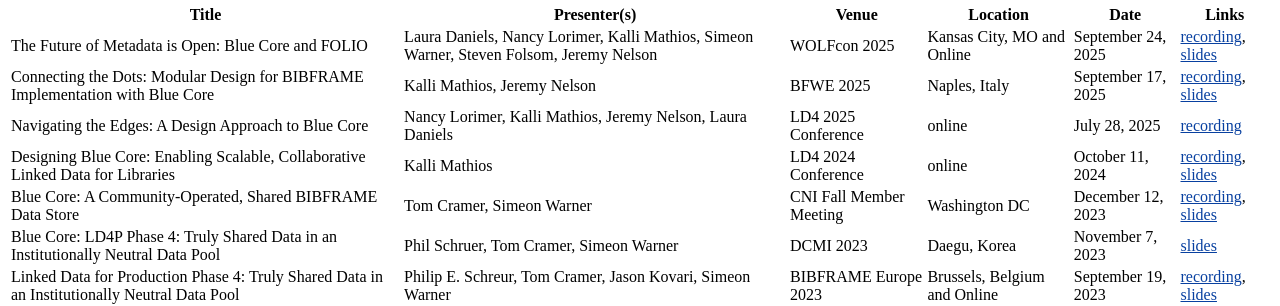
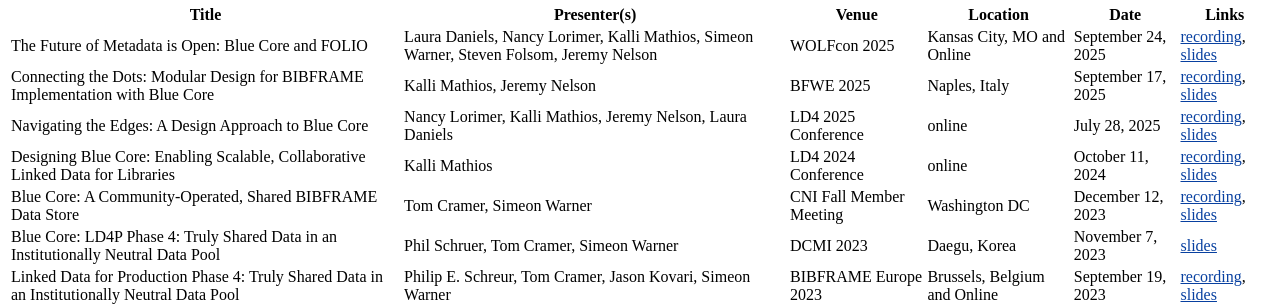
Before and after one commit to blue-core-lod/bluecore_info, a Jekyll site: the page built from index.md, in a window 1280 px wide. Shown: the part 739-1045 px from the top of the page. Built offline with Jekyll 4.4.1, drawn with Linux system fonts in a browser that asks for light colours; our own code applies the rules of GitHub Pages for plain Markdown files; comment, search, counter and statistics services are not loaded.

Commit message:
Add slides link

```diff
--- a/index.md
+++ b/index.md
@@ -22,7 +22,7 @@ Blue Core will be more successful and able to grow if there are other ways to en
 | ----- | ------------ | ----- | -------- | ---- | ----- |
 | The Future of Metadata is Open: Blue Core and FOLIO | Laura Daniels, Nancy Lorimer, Kalli Mathios, Simeon Warner, Steven Folsom, Jeremy Nelson | WOLFcon 2025 | Kansas City, MO and Online | September 24, 2025 | [recording](https://www.youtube.com/watch?v=GF0ITIpXCtk&list=PLMocoPoiGkwcUSiOjdssz_2iXrYwf7cR4&index=52&pp=iAQB0gcJCfwJAYcqIYzv), [slides](https://static.sched.com/hosted_files/wolfcon2025/f4/Blue%20Core%20Panel%20WOLFcon-2025.pptx) |
 | Connecting the Dots: Modular Design for BIBFRAME Implementation with Blue Core | Kalli Mathios, Jeremy Nelson | BFWE 2025 | Naples, Italy | September 17, 2025 | [recording](https://youtu.be/RrQJdb_MqDI), [slides](https://www.bfwe.eu/attachments/bfwe25-2-02-mathios-nelson.pdf) |
-| Navigating the Edges: A Design Approach to Blue Core | Nancy Lorimer, Kalli Mathios, Jeremy Nelson, Laura Daniels | LD4 2025 Conference | online | July 28, 2025 | [recording](https://youtu.be/wpxfeYtcC9g) |
+| Navigating the Edges: A Design Approach to Blue Core | Nancy Lorimer, Kalli Mathios, Jeremy Nelson, Laura Daniels | LD4 2025 Conference | online | July 28, 2025 | [recording](https://youtu.be/wpxfeYtcC9g), [slides](https://docs.google.com/presentation/d/10izcUcesk--Py8oNSfIomP1Qi-zP_FU2DSR2zjW0iEs/edit) |
 | Designing Blue Core: Enabling Scalable, Collaborative Linked Data for Libraries | Kalli Mathios | LD4 2024 Conference | online | October 11, 2024 | [recording](https://youtu.be/ya9U3XeRR3o), [slides](https://static.sched.com/hosted_files/2024ld4/53/Designing%20Blue%20Core_%20Enabling%20Scalable%2C%20Collaborative%20Linked%20Data%20for%20Libraries%20-%20LD4%202024.pptx?_gl=1*13goaf6*_gcl_au*MTQ2NTc0MDg5MS4xNzMyMTE0OTkwLjE2MTMyNDcyMDYuMTczMjExNTA1Ni4xNzMyMTE1MDU2*FPAU*MTQ2NTc0MDg5MS4xNzMyMTE0OTkw) |
 | Blue Core: A Community-Operated, Shared BIBFRAME Data Store | Tom Cramer, Simeon Warner | CNI Fall Member Meeting | Washington DC | December 12, 2023 | [recording](https://www.cni.org/topics/digital-libraries/blue-core-a-community-operated-shared-bibframe-data-store), [slides](https://docs.google.com/presentation/d/1giMpVobo9cVEGN7soAZXDWdBi8QgAqOBk3HUFdvWpeQ/edit#slide=id.p) |
 | Blue Core: LD4P Phase 4: Truly Shared Data in an Institutionally Neutral Data Pool | Phil Schruer, Tom Cramer, Simeon Warner | DCMI 2023 | Daegu, Korea | November 7, 2023 | [slides](https://docs.google.com/presentation/d/1v_mqHrHxrLOaeanoswftTuXn2lubxKRhUtgNSZyRKuE/edit#slide=id.p) |
```
